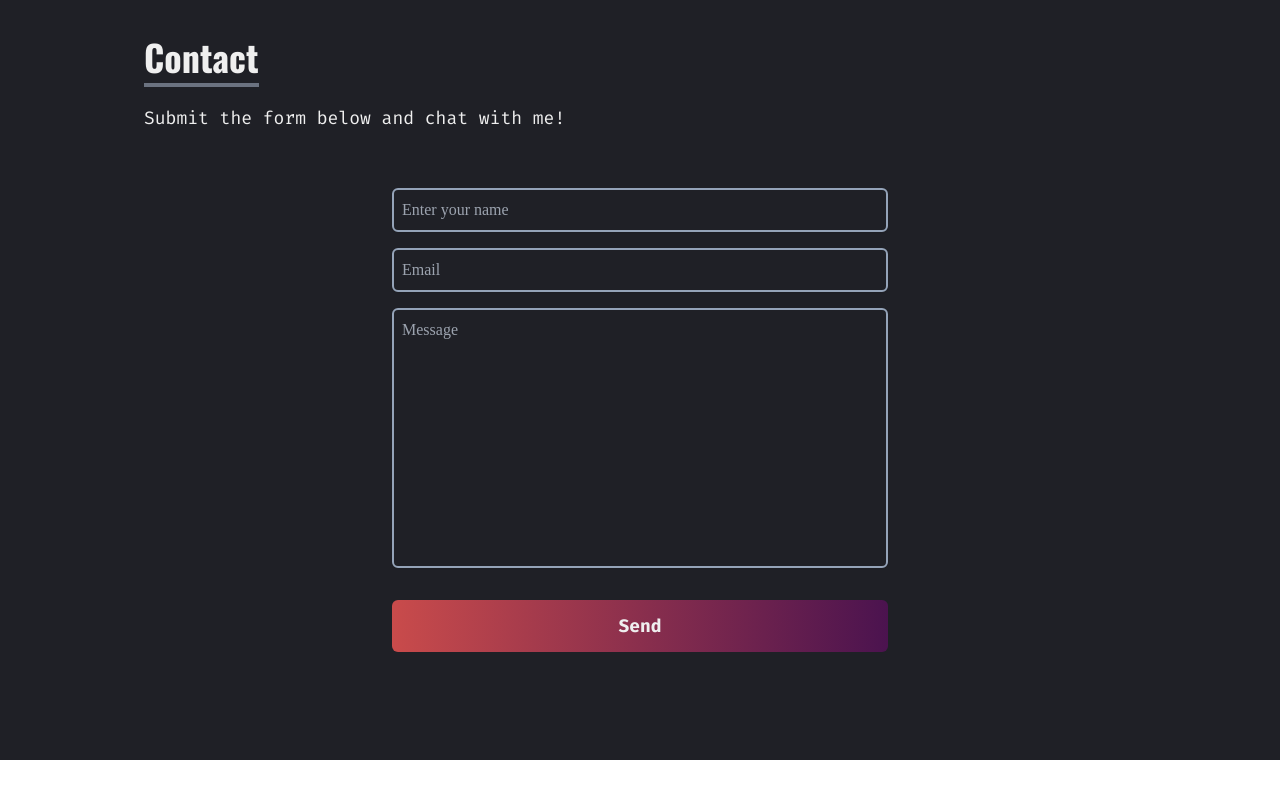
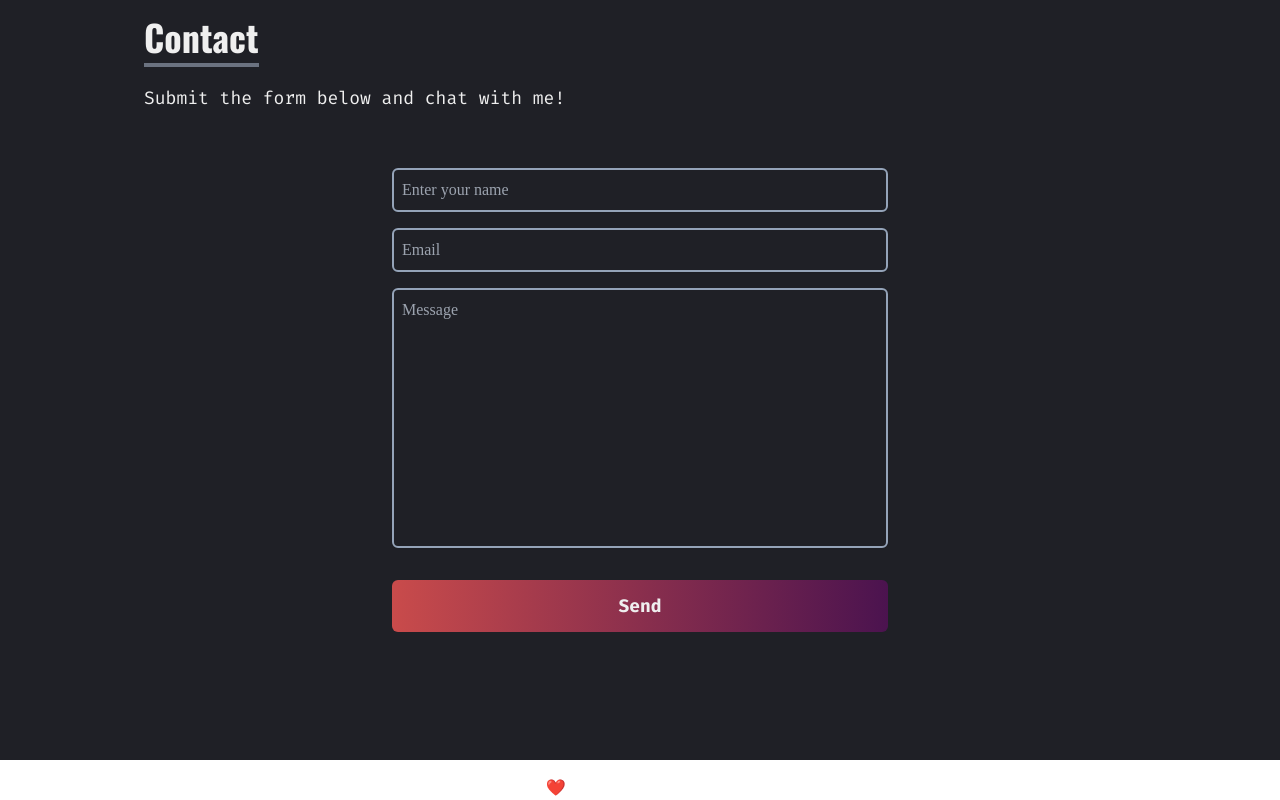
Before and after one commit to Laoset/Portfolio, a React (Create React App) app: page / in a window 1280 px wide. Shown: the part 3240-4040 px from the top of the page. Before the commit the page ends 4000 px from the top, so only its background shows below. Built offline with nearby package versions, Linux system fonts and the light colour scheme; the HTML template or start-up script is replaced by a standard one; a web font is replaced by a local one.

Commit message:
addFooter

```diff
--- a/src/components/Contact.jsx
+++ b/src/components/Contact.jsx
@@ -4,7 +4,7 @@ const Contact = () => {
   return (
     <div
         name='< contact />'
-        className='dark:bg-light bg-otroFondo w-full h-screen p-4'>
+        className='dark:bg-light bg-otroFondo w-full h-screen p-4 pt-28'>
         <div className='flex flex-col p-4 justify-center max-w-screen-lg mx-auto h-full'>
             <div className='pb-8'>
                 <p className='font-oswald text-nuevoWhite text-4xl font-extrabold inline border-b-4 border-gray-500 dark:text-black'>Contact</p>
@@ -19,6 +19,9 @@ const Contact = () => {
                     <button className=' font-fireCode font-bold text-lg  bg-nuevo cursor-pointer text-nuevoWhite px-6 py-3 my-8 items-center rounded-md hover:scale-105 duration-300'>Send</button>
                 </form>
             </div>
+            <div className='flex justify-center text-center mt-28'>
+                <h2 className='text-white'>- Hecho con ❤️ por Alan Kevin Corman Samanamud -</h2>
+            </div>
         </div>
     </div>
   )
```
